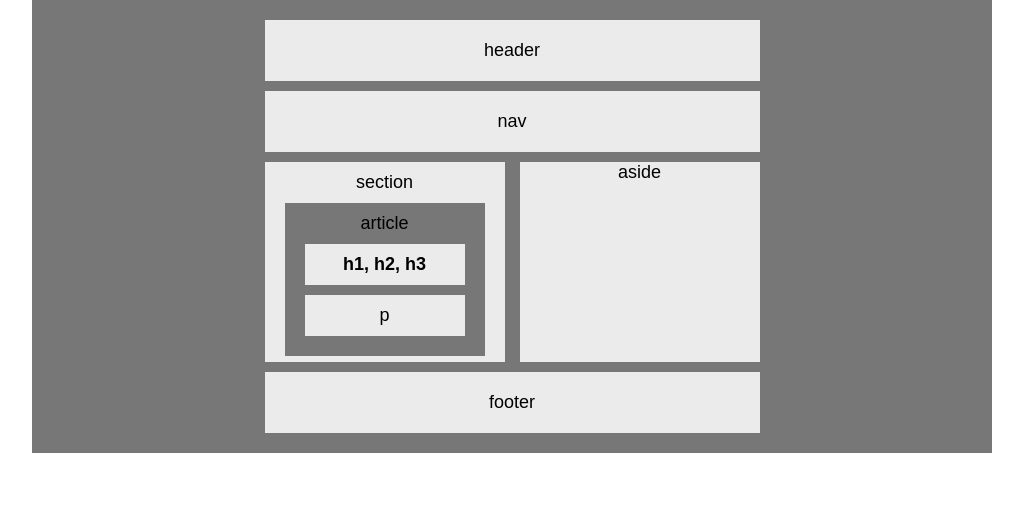
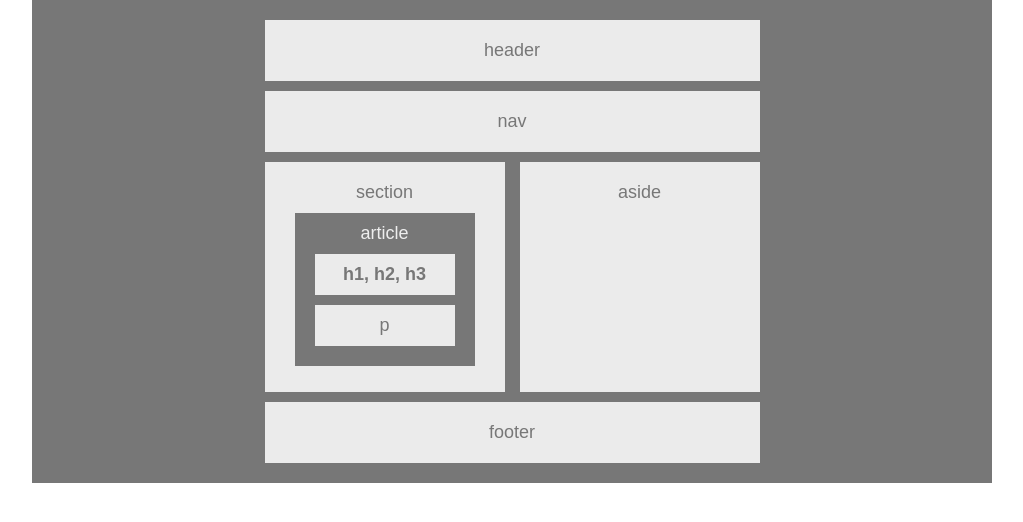
Before and after one commit to medaman/HW-Wireframe, a plain HTML site: page index.html in a window 1280 px wide. Shown: the whole page, without its empty margins (128-1151 px from the left). Drawn offline with Linux system fonts and the light colour scheme.

Commit message:
Final Coding

```diff
--- a/style.css
+++ b/style.css
@@ -14,6 +14,7 @@ body{
 	font-size:18px;
 	margin: auto;
 	padding:10px;
+	color:#777;
 }
 
 .content {
@@ -29,25 +30,26 @@ header, nav, footer {
 }
 
 section {
-	padding:10px;
+	padding:20px;
 	width:240px;
 	float:left;
 	background:#ebebeb;
-	height:200px;
-
+	height:230px;
 }
 
 aside {
 	float:right;
 	width:240px;
 	background:#ebebeb;
-	height:200px;
+	padding:20px;
+	height:230px;
 }
 
 article {
 	background:#777;
 	margin:10px;
 	padding:10px;
+	color:#eee;
 }
 
 .clearfix {
@@ -61,5 +63,6 @@ article {
 .h1h2h3, .para {
 	padding:10px;
 	margin:10px;
-	background-color: #ebebeb
+	background-color: #ebebeb;
+	color:#777;
 }
```
Also changed, not shown: index.html (+1 -1 lines).
